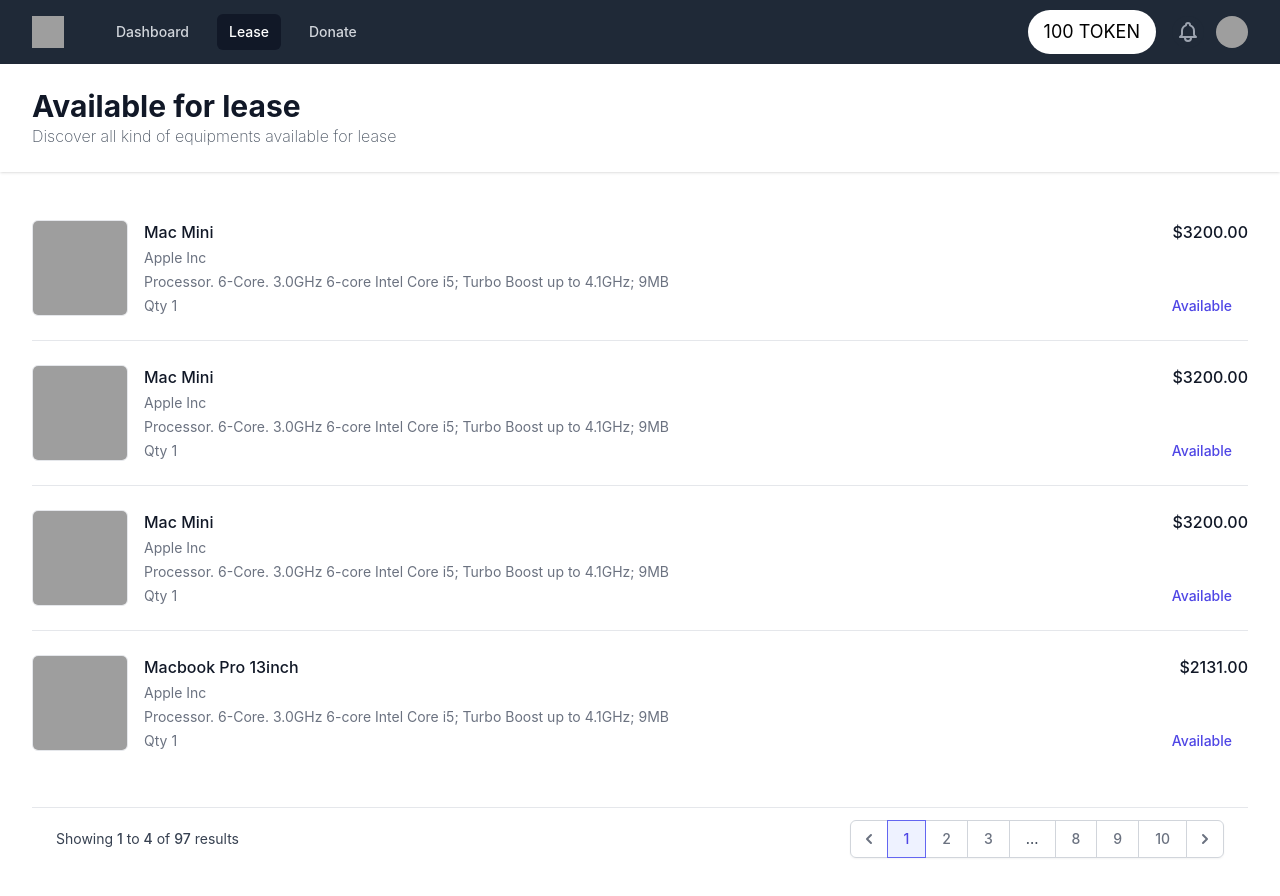
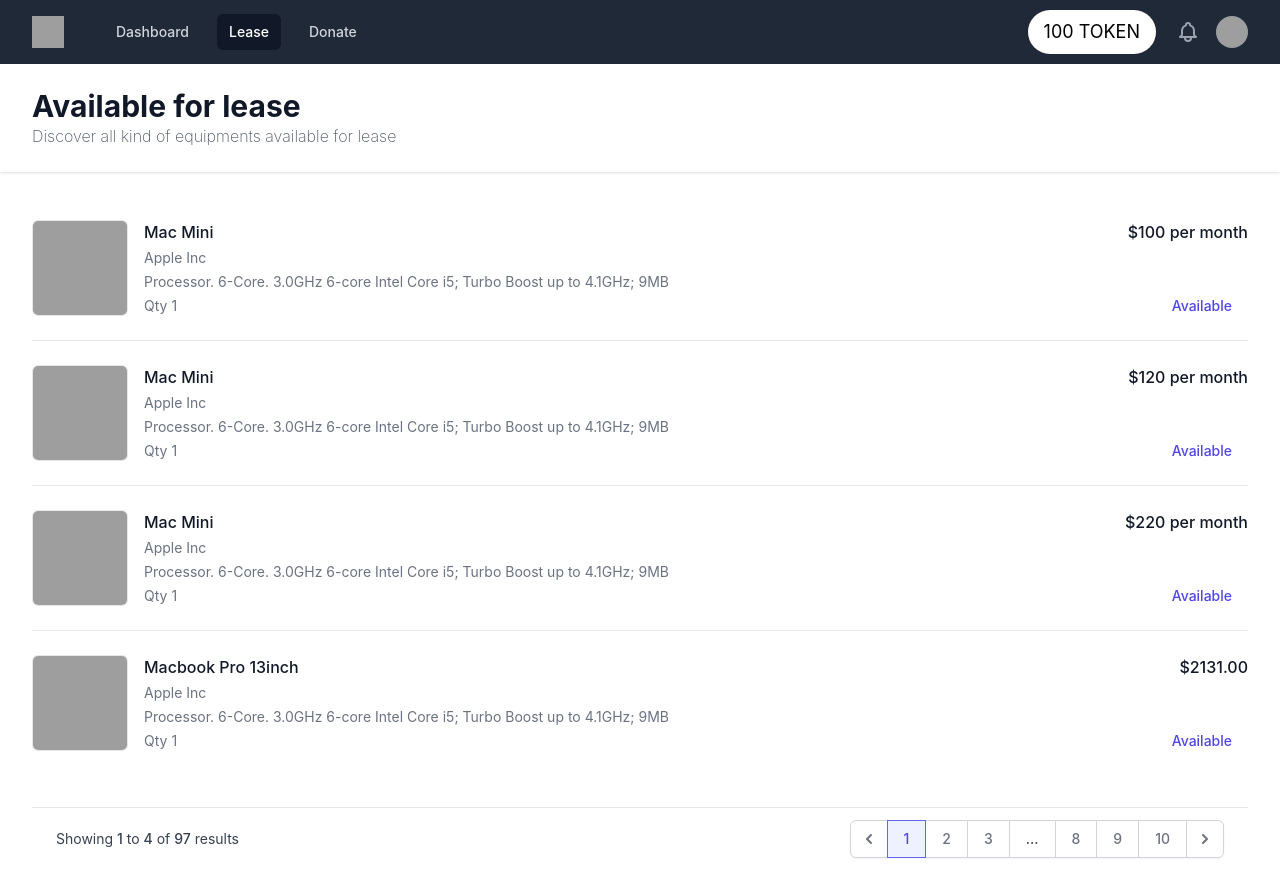
Before and after one commit to tawanorg/hackathon-ngo, a Next.js app: page /lease in a window 1280 px wide. Shown: the top 896 px of the page. Built offline with nearby package versions, Linux system fonts and the light colour scheme; grey boxes are pictures that could not be loaded.

Commit message:
chore: update price lease

```diff
--- a/pages/lease.tsx
+++ b/pages/lease.tsx
@@ -17,7 +17,7 @@ const products = [
     company: 'Apple Inc',
     company_id: 1,
     spec: 'Processor. 6-Core. 3.0GHz 6-core Intel Core i5; Turbo Boost up to 4.1GHz; 9MB',
-    price: '$3200.00',
+    price: '$100 per month',
     quantity: 1,
     lease: {
       from: new Date('2020-01-20').toISOString(),
@@ -43,7 +43,7 @@ const products = [
     company: 'Apple Inc',
     company_id: 1,
     spec: 'Processor. 6-Core. 3.0GHz 6-core Intel Core i5; Turbo Boost up to 4.1GHz; 9MB',
-    price: '$3200.00',
+    price: '$120 per month',
     quantity: 1,
     lease: {
       from: new Date('2020-01-20').toISOString(),
@@ -69,7 +69,7 @@ const products = [
     company: 'Apple Inc',
     company_id: 1,
     spec: 'Processor. 6-Core. 3.0GHz 6-core Intel Core i5; Turbo Boost up to 4.1GHz; 9MB',
-    price: '$3200.00',
+    price: '$220 per month',
     quantity: 1,
     lease: {
       from: new Date('2020-01-20').toISOString(),
```
